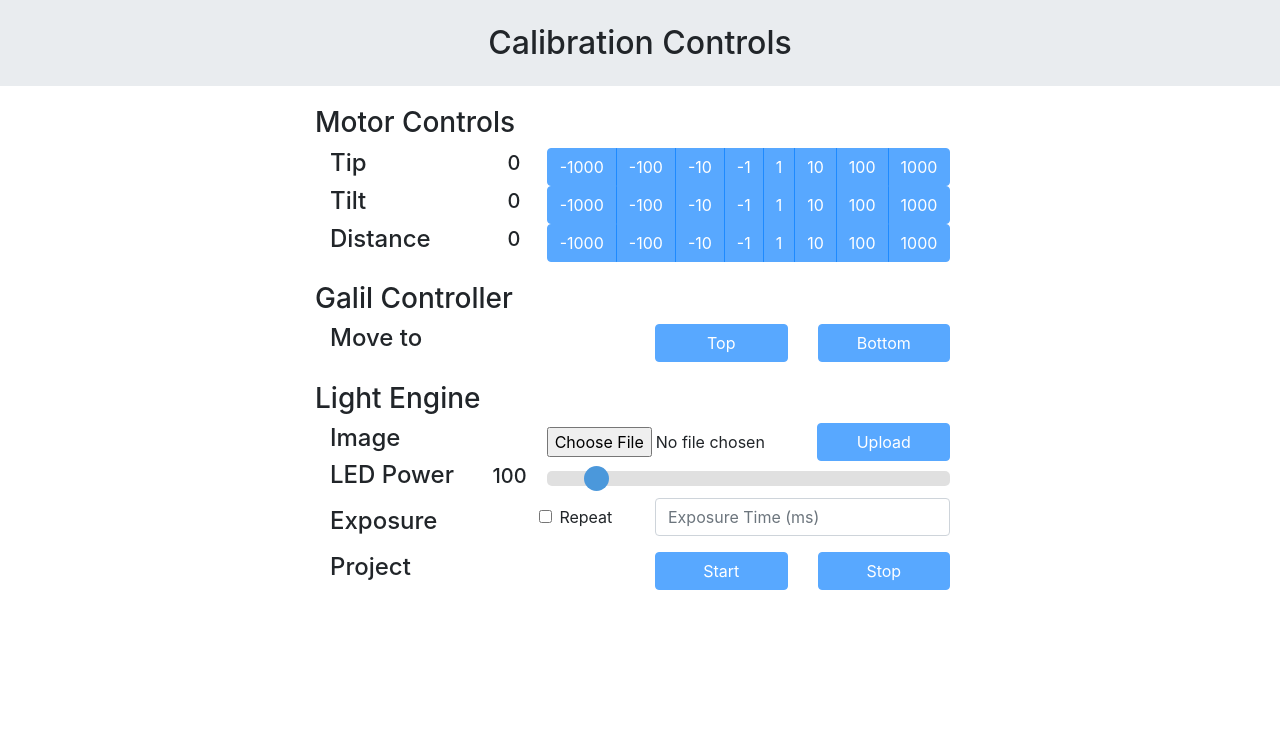
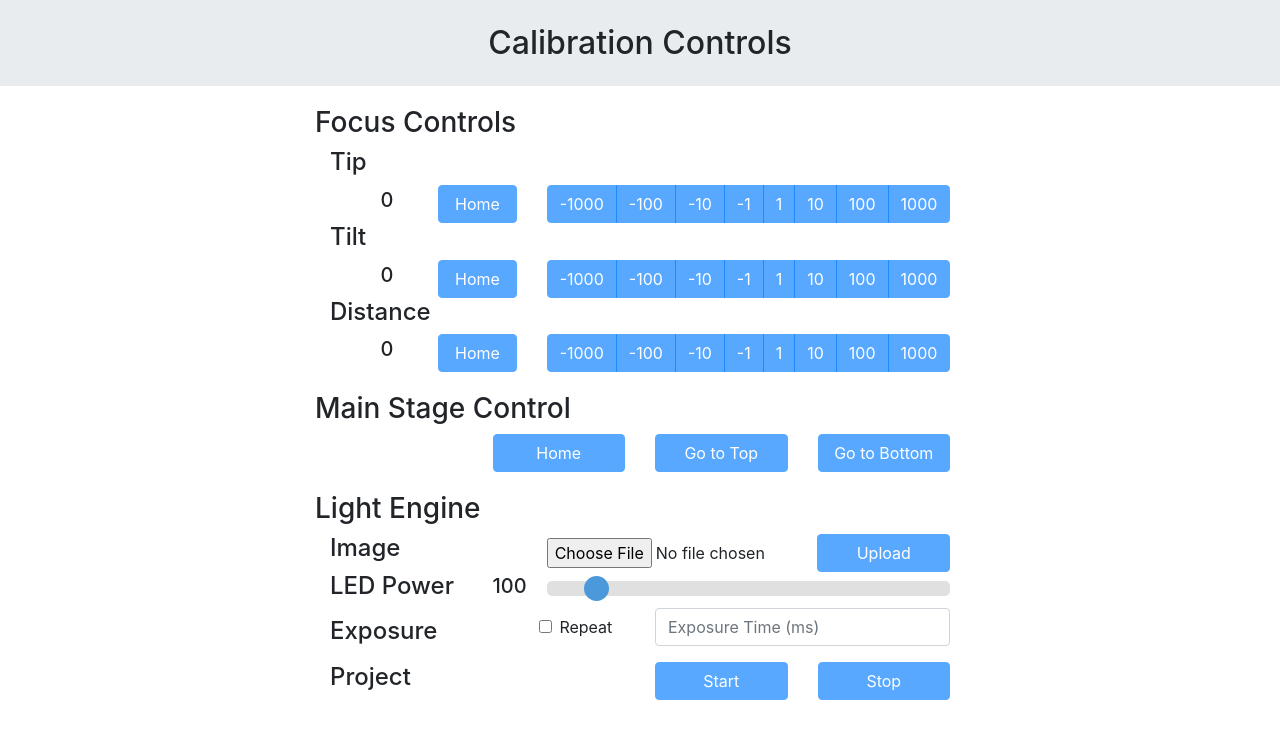
Before and after one commit to 3D-Printing-for-Microfluidics/3D_printer_control, a Flask app: page /calibrate in a window 1280 px wide. Shown: the top 739 px of the page. Run offline with Flask 2, Linux system fonts and the light colour scheme; some libraries are stand-ins or nearby versions.

Commit message:
Add homing to clibration controls

```diff
--- a/printer_server/printer_server/calibrate/views.py
+++ b/printer_server/printer_server/calibrate/views.py
@@ -30,19 +30,20 @@ def initialize():
 
 # Reset printer state, necessary if hardware has been powered down
 @socketio.on('reset_printer_state', namespace='/calibrate')
-# pylint: disable=unused-argument
 def resetPrinterState(message):
     printer3d.state = 'uninitialized'
 
 @socketio.on('galil_go_to_top', namespace='/calibrate')
-# pylint: disable=unused-argument
 def galil_go_to_top():
     calibrationThreads.goToZmax()
 
 @socketio.on('galil_go_to_bottom', namespace='/calibrate')
-# pylint: disable=unused-argument
 def galil_go_to_bottom():
     calibrationThreads.goToZmin()
+
+@socketio.on('galil_home', namespace='/calibrate')
+def home():
+    calibrationThreads.home()
 
 @socketio.on('calibration_motor', namespace='/calibrate')
 def calibrationMotorMove(message):
@@ -51,9 +52,20 @@ def calibrationMotorMove(message):
     calibrationThreads.calibrationMotorMove(axis, distance)
 
 @socketio.on('light_engine_stop', namespace='/calibrate')
-# pylint: disable=unused-argument
 def lightEngineStop():
     calibrationThreads.lightEngineStop()
+
+@socketio.on('home_tip_axis', namespace='/calibrate')
+def homeTipAxis():
+    calibrationThreads.homeTipAxis()
+
+@socketio.on('home_tilt_axis', namespace='/calibrate')
+def homeTiltAxis():
+    calibrationThreads.homeTiltAxis()
+
+@socketio.on('home_dist_axis', namespace='/calibrate')
+def homeDistanceAxis():
+    calibrationThreads.homeDistanceAxis()
 
 @socketio.on('light_engine_start', namespace='/calibrate')
 def lightEngineProject(message):
--- a/printer_server/printer_server/printer/tiptilt/tiptilt.py
+++ b/printer_server/printer_server/printer/tiptilt/tiptilt.py
@@ -39,6 +39,9 @@ class TipTilt(serial.Serial):
         self.send('G91')    # set to relative mode
         return self.send("G4 P0")
 
+    def home(self):
+        self.send("$H")
+
     def move(self, axis, distance_um, speed=10):
         """
         Move the specified number of um at the specified speed (in mm/min)
--- a/printer_server/printer_server/printer/tiptilt/tiptilt_dummy.py
+++ b/printer_server/printer_server/printer/tiptilt/tiptilt_dummy.py
@@ -20,6 +20,9 @@ class TipTilt_dummy(serial.Serial):
     def connect(self):
         print(" tiptilt - connect()")
 
+    def home(self):
+        print(" tiptilt - home()")
+
     def move(self, axis, distance_um, speed=10):
         # """
         # Move the specified number of um at the specified speed (in mm/min)
--- a/printer_server/printer_server/static/js/calibrate.js
+++ b/printer_server/printer_server/static/js/calibrate.js
@@ -146,6 +146,22 @@ $(document).ready(function(){
         socket.emit("galil_go_to_bottom");
     });
 
+    $("#galil-home-btn").click(function() {
+        socket.emit("galil_home");
+    });
+
+    // Home button click functions
+    $("#tip-home-btn").click(function() {
+        socket.emit("home_tip_axis");
+    });
+
+    $("#tilt-home-btn").click(function() {
+        socket.emit("home_tilt_axis");
+    });
+
+    $("#dist-home-btn").click(function() {
+        socket.emit("home_dist_axis");
+    });
 
     // Light engine control stop button click function
     $("#le-stop-btn").click(function() {
--- a/printer_server/printer_server/templates/calibrate.html
+++ b/printer_server/printer_server/templates/calibrate.html
@@ -17,16 +17,17 @@
 <!-- Calibration Motor Control -->
 <div class="container motor-controls">
     <div class="row top-buffer align-items-center">
-        <h3>Motor Controls</h3>
+        <h3>Focus Controls</h3>
     </div>
 
     <!-- Tip -->
+    <h4>Tip</h3>
     <div class="row align-items-center">
-        <div class="col-3 text-left">
-            <h4>Tip</h3>
+        <div class="col-2">
+            <h5 class="col text-right" id='tip-state'>0</h5>
         </div>
-        <div class="col-1">
-            <h5 class="col text-left" id='tip-state'>0</h5>
+        <div class="col-2 text-left">
+            <button type="button" class="btn btn-primary btn-block" id="tip-home-btn">Home</button>
         </div>
         <div class="col-8 text-right">
             <div class="btn-group" role="group" aria-label="Tip">
@@ -42,12 +43,13 @@
         </div>
     </div>
     <!-- Tilt -->
+    <h4>Tilt</h3>
     <div class="row align-items-center">
-        <div class="col-3 text-left">
-            <h4>Tilt</h3>
+        <div class="col-2">
+            <h5 class="col text-right" id='tilt-state'>0</h5>
         </div>
-        <div class="col-1">
-            <h5 class="col text-left" id='tilt-state'>0</h5>
+        <div class="col-2 text-left">
+            <button type="button" class="btn btn-primary btn-block" id="tilt-home-btn">Home</button>
         </div>
         <div class="col-8 text-right">
             <div class="btn-group" role="group" aria-label="Tilt">
@@ -63,12 +65,13 @@
         </div>
     </div>
     <!-- Distance -->
+    <h4>Distance</h3>
     <div class="row align-items-center">
-        <div class="col-3 text-left">
-            <h4>Distance</h3>
+        <div class="col-2">
+            <h5 class="col text-right" id='dist-state'>0</h5>
         </div>
-        <div class="col-1">
-            <h5 class="col text-left" id='dist-state'>0</h5>
+        <div class="col-2 text-left">
+            <button type="button" class="btn btn-primary btn-block" id="dist-home-btn">Home</button>
         </div>
         <div class="col-8 text-right">
             <div class="btn-group" role="group" aria-label="Distance">
@@ -88,17 +91,20 @@
 <!-- Galil Control -->
 <div class="container galil">
     <div class="row top-buffer align-items-center">
-        <h3>Galil Controller</h3>
+        <h3>Main Stage Control</h3>
     </div>
     <div class="row align-items-center">
-        <div class="col-6">
-            <h4>Move to</h4>
+        <div class="col-3">
+            <h4> </h4>
         </div>
         <div class="col-3">
-            <button type="button" class="btn btn-primary btn-block" id="galil-top-btn">Top</button>
+            <button type="button" class="btn btn-primary btn-block" id="galil-home-btn">Home</button>
         </div>
         <div class="col-3">
-            <button type="button" class="btn btn-primary btn-block" id="galil-bottom-btn">Bottom</button>
+            <button type="button" class="btn btn-primary btn-block" id="galil-top-btn">Go to Top</button>
+        </div>
+        <div class="col-3">
+            <button type="button" class="btn btn-primary btn-block" id="galil-bottom-btn">Go to Bottom</button>
         </div>
     </div>
 </div>
```
Also changed, not shown: printer_server/printer_server/calibration_threads.py (+27 -1 lines).
